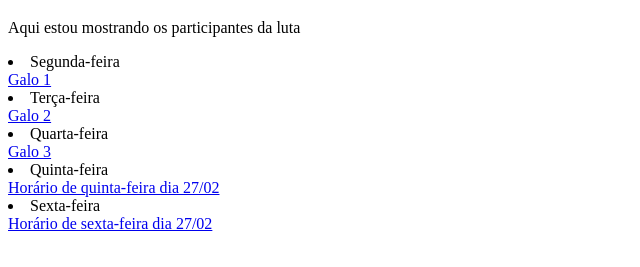
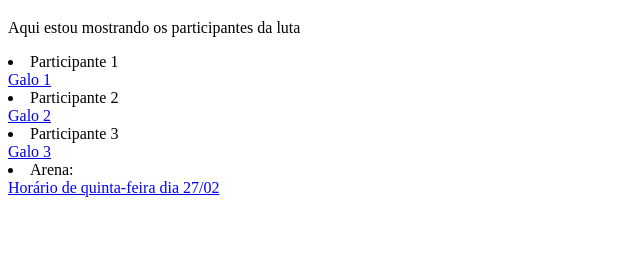
Before and after one commit to zzMaurizz/MAURICIO-2MC-2024, a plain HTML site: page index.html in a window 1280 px wide. Shown: the part 61-328 px from the top of the page, without its empty margins (0-640 px from the left). Drawn offline with Linux system fonts and the light colour scheme.

Commit message:
Update index.html

```diff
--- a/index.html
+++ b/index.html
@@ -13,20 +13,18 @@
 
 
 
-        <li>Segunda-feira</li>
+        <li>Participante 1</li>
         <a href="white-cock-2709161_1280.jpg" target="_blank">Galo 1</a>
 
-        <li>Terça-feira</li>
+        <li>Participante 2</li>
         <a href="01-chicken-breed-black-jr2m68.jpg" target="_blank">Galo 2</a>
 
-        <li>Quarta-feira</li>
+        <li>Participante 3</li>
         <a href="galo-de-penas-cinza-e-preto-em-pe-e-mostrando-o-peito-na-fazenda_212328-996.jpg" target="_blank">Galo 3</a>
 
-        <li>Quinta-feira</li>
-        <a href="quinta.html" target="_blank">Horário de quinta-feira dia 27/02</a>
+        <li>Arena:</li>
+        <a href="cats-35.jpg" target="_blank">Horário de quinta-feira dia 27/02</a>
 
-        <li>Sexta-feira</li>
-        <a href="sexta.html" target="_blank">Horário de sexta-feira dia 27/02</a>
 
     </ol>
 
```
